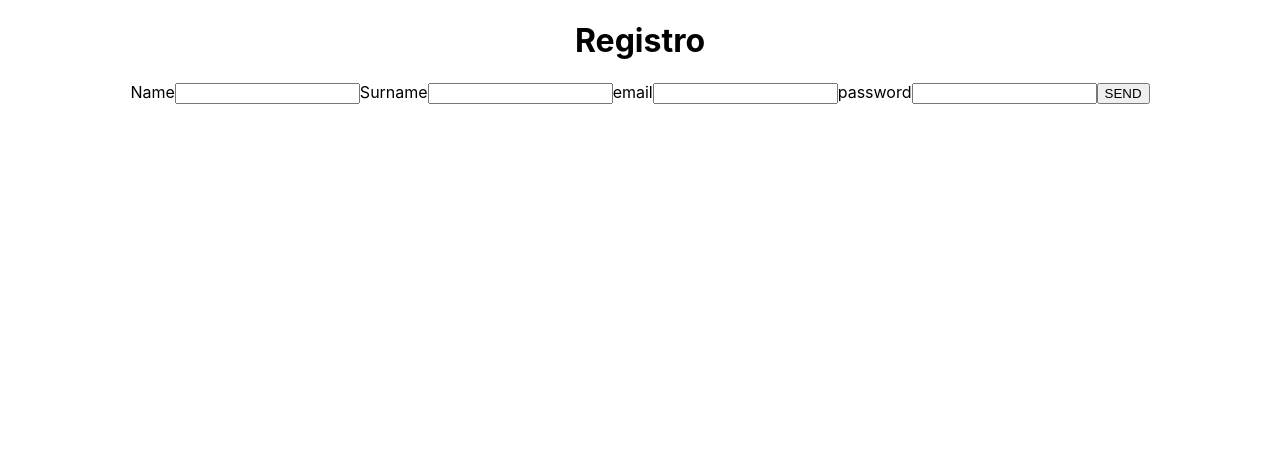
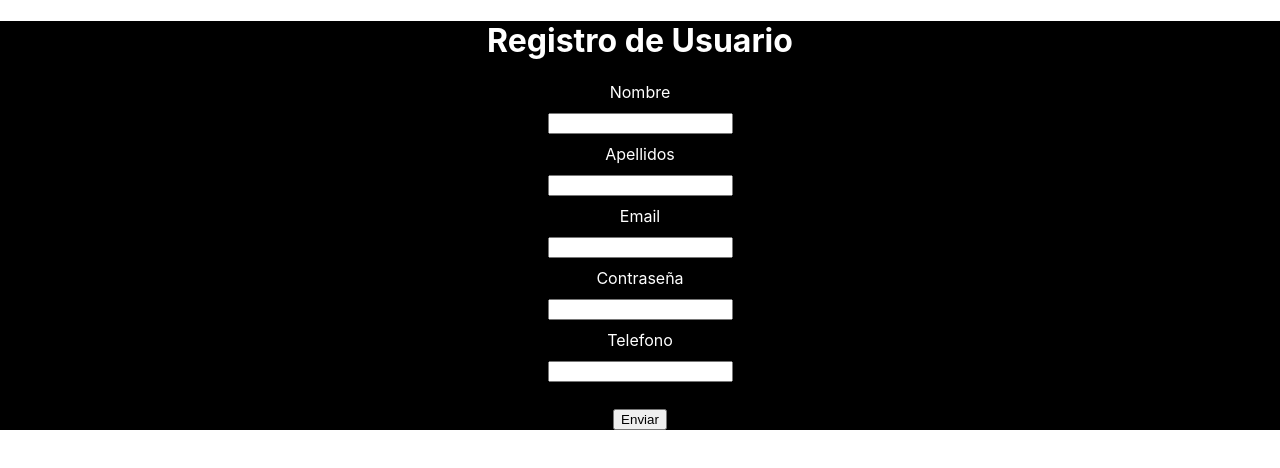
Before and after one commit to AlexMonPe/Frontend_clinica_veterinaria, a React (Create React App) app: page /registro in a window 1280 px wide. Shown: the top 468 px of the page. Built offline with nearby package versions, Linux system fonts and the light colour scheme.

Commit message:
componente para crear usuario funcional, falta ponerle estilo

```diff
--- a/src/App.css
+++ b/src/App.css
@@ -1,38 +1,6 @@
 .App {
   text-align: center;
+  background-color: black;
+  color: white;
+  min-height: 100%;
 }
-
-.App-logo {
-  height: 40vmin;
-  pointer-events: none;
-}
-
-@media (prefers-reduced-motion: no-preference) {
-  .App-logo {
-    animation: App-logo-spin infinite 20s linear;
-  }
-}
-
-.App-header {
-  background-color: #282c34;
-  min-height: 100vh;
-  display: flex;
-  flex-direction: column;
-  align-items: center;
-  justify-content: center;
-  font-size: calc(10px + 2vmin);
-  color: white;
-}
-
-.App-link {
-  color: #61dafb;
-}
-
-@keyframes App-logo-spin {
-  from {
-    transform: rotate(0deg);
-  }
-  to {
-    transform: rotate(360deg);
-  }
-}
--- a/src/App.js
+++ b/src/App.js
@@ -1,17 +1,15 @@
 import logo from "./logo.svg";
 import "./App.css";
 import { BrowserRouter, Routes, Route } from "react-router-dom";
-import RegistroUsuario from "./contenedores/RegisttroUsuario/RegistroUsuario.js";
 import ListadoUsuario from "./contenedores/ListadoUsuario/ListadoUsuario.js";
+import CrearUsuario from "./contenedores/CrearUsuario/CrearUsuario.js";
 
 function App() {
   return (
     <div className="App">
       <BrowserRouter>
         <Routes>
-          <Route path="/" element={<RegistroUsuario />}></Route>
-          <Route path="/registro" element={<RegistroUsuario />}></Route>
-          <Route path="/listado" element={<ListadoUsuario />}></Route>
+          <Route path="/registro" element={<CrearUsuario />}></Route>
         </Routes>
       </BrowserRouter>
     </div>
--- /dev/null
+++ b/src/contenedores/CrearUsuario/CrearUsuario.css
@@ -0,0 +1,8 @@
+label{
+    display: block;
+    margin: 10px;
+}
+.sendButton{
+    display: block;
+    margin: 2em auto;
+}
--- /dev/null
+++ b/src/contenedores/CrearUsuario/CrearUsuario.js
@@ -0,0 +1,57 @@
+import { useNavigate } from "react-router-dom";
+import "./CrearUsuario.css"
+
+const CrearUsuario = () => {
+  const navegar = useNavigate();
+  const formSubmit = async (e) => {
+    // Make the submit dont refresh the page
+    e.preventDefault();
+    try {
+      const formData = {
+        nombre: e.target[0].value,
+        apellidos: e.target[1].value,
+        email: e.target[2].value,
+        contraseña: e.target[3].value,
+        telefono: e.target[4].value
+      };
+
+      const postUser = await fetch("https://veterinaria-back.herokuapp.com/usuarios", {
+        method: "POST",
+        body: JSON.stringify(formData),
+        headers: {
+          "Content-Type": "application/json",
+        },
+      });
+
+      console.log("Se ha enviado el formulario correctamente", postUser);
+
+      if (postUser) {
+        alert('ha ido bien el post user')
+        navegar("/listado/" + postUser.userId);
+      }
+    } catch (error) {
+      alert("no se ha cargado la bd " + error);
+    }
+  };
+
+  return (
+    <div className="crearUsuario">
+      <h1>Registro de Usuario</h1>
+      <form onSubmit={(e) => formSubmit(e)}>
+        <label for="nombre">Nombre</label>
+        <input type="text" id="nombre" name="nombre" />
+        <label for="apellidos">Apellidos</label>
+        <input type="text" id="apellidos" name="apellidos" />
+        <label for="email">Email</label>
+        <input type="email" id="email" name="email" />
+        <label for="contraseña">Contraseña</label>
+        <input type="password" id="contraseña" name="contraseña" />
+        <label for="telefono">Telefono</label>
+        <input type="number" id="telefono" name="telefono" />
+        <input type="submit" value="Enviar" className="sendButton" />
+      </form>
+    </div>
+  );
+};
+
+export default CrearUsuario;
--- a/src/contenedores/RegisttroUsuario/RegistroUsuario.js
+++ /dev/null
@@ -1,52 +0,0 @@
-import { useNavigate } from "react-router-dom";
-
-const Register = () => {
-  const history = useNavigate();
-  const formSubmit = async (e) => {
-    // Make the submit dont refresh the page
-    e.preventDefault();
-    try {
-      const formData = {
-        name: e.target[0].value,
-        surname: e.target[1].value,
-        email: e.target[2].value,
-        password: e.target[3].value,
-      };
-
-      const postUser = await fetch("http://localhost:3000/users", {
-        method: "POST",
-        body: JSON.stringify(formData),
-        headers: {
-          "Content-Type": "application/json",
-        },
-      });
-
-      console.log("Form Sumbmit works", postUser);
-
-      if (postUser) {
-        history("/listado/" + postUser.userId);
-      }
-    } catch (error) {
-      alert("no se ha cargado la bd " + error);
-    }
-  };
-
-  return (
-    <div>
-      <h1>Registro</h1>
-      <form onSubmit={(e) => formSubmit(e)}>
-        <label for="name">Name</label>
-        <input type="text" id="name" name="name" />
-        <label for="surname">Surname</label>
-        <input type="text" id="surname" name="surname" />
-        <label for="email">email</label>
-        <input type="email" id="email" name="email" />
-        <label for="password">password</label>
-        <input type="password" id="password" name="password" />
-        <input type="submit" value="SEND" className="sendButton" />
-      </form>
-    </div>
-  );
-};
-
-export default Register;
```
Also changed, not shown: src/contenedores/RegisttroUsuario/RegistroUsuario.css (deleted).
